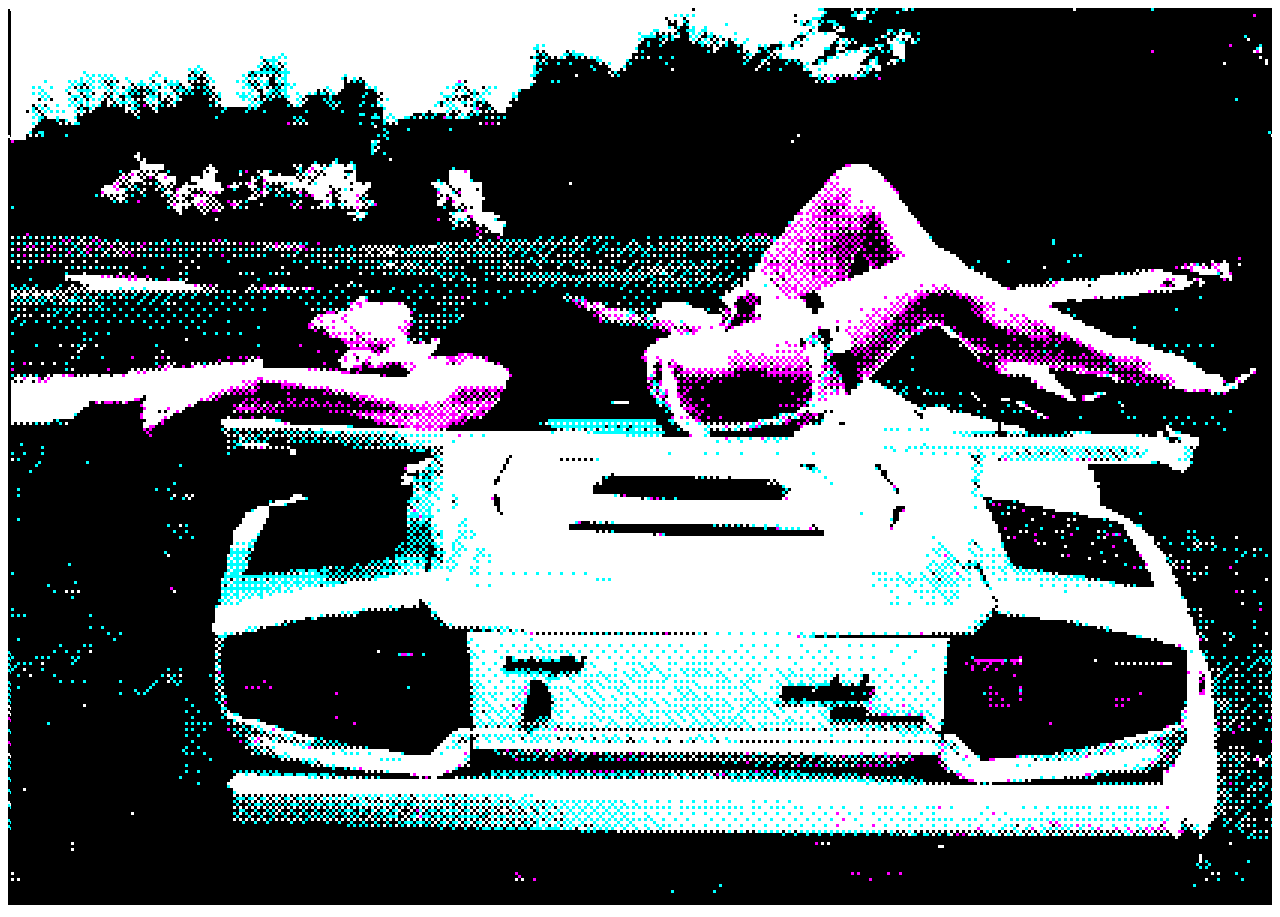
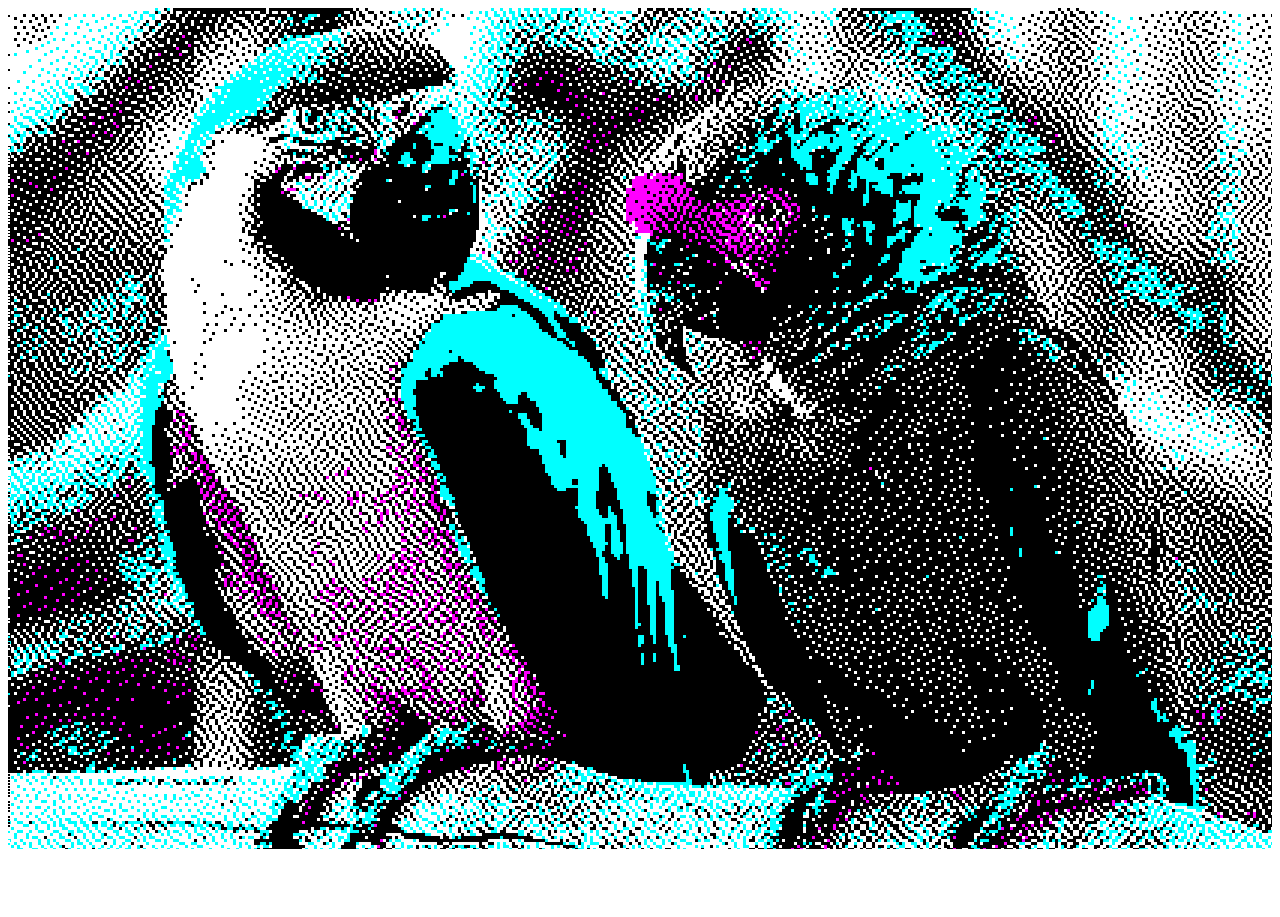
Before and after one commit to danielepiccone/ditherjs, a website: page demo/index.html in a window 1280 px wide. After the commit the page ends 861 px from the top, so only its background shows below. Drawn offline with nearby package versions, Linux system fonts and the light colour scheme.

Commit message:
added atkinson dithering

```diff
--- a/demo/index.html
+++ b/demo/index.html
@@ -10,7 +10,7 @@
         </style>
     </head>
     <body>
-        <img class="dither" id="target" src="Lamborghini-Countach-7.gif" />
+        <img class="dither" id="target" src="parrot-zoo.jpg" />
         <script src="//code.jquery.com/jquery-1.10.2.min.js"></script>
         <script src="../src/ditherjs.js"></script>
         <script src="../src/jquery.ditherjs.js"></script>
@@ -18,7 +18,8 @@
             $(function() {
                 console.log('ready');
                 var options = {
-                    "step":3
+                    "step":3,
+                    "algorithm": "atkinson"
                 };
                 $('.dither').ditherJS(options);
             });
--- a/src/ditherjs.js
+++ b/src/ditherjs.js
@@ -198,6 +198,84 @@ var DitherJS = function DitherJS(selector,opt) {
         };
 
         /**
+        * Perform an atkinson dither on the image
+        * */
+        this.atkinsonDither = function(in_imgdata) {
+            // Create a new empty image
+            var out_imgdata = ctx.createImageData(in_imgdata);
+            var d = new Uint8ClampedArray(in_imgdata.data);
+            var out = new Uint8ClampedArray(in_imgdata.data);
+            // Step
+            var step = self.opt.step;
+            // Ratio >=1
+            var ratio = 1/8;
+
+            for (var y=0;y<h;y += step) {
+                for (var x=0;x<w;x += step) {
+                    var i = (4*x) + (4*y*w);
+
+                    var $i = function(x,y) {
+                        return (4*x) + (4*y*w);
+                    };
+
+                    // Define bytes
+                    var r = i;
+                    var g = i+1;
+                    var b = i+2;
+                    var a = i+3;
+
+                    var color = new Array(d[r],d[g],d[b]);
+                    var approx = ditherCtx.approximateColor(color);
+
+                    var q = [];
+                    q[r] = d[r] - approx[0];
+                    q[g] = d[g] - approx[1];
+                    q[b] = d[b] - approx[2];
+
+                    // Diffuse the error for three colors
+                    d[$i(x+step,y) + 0] += ratio * q[r];
+                    d[$i(x-step,y+step) + 0] += ratio * q[r];
+                    d[$i(x,y+step) + 0] += ratio * q[r];
+                    d[$i(x+step,y+step) + 0] += ratio * q[r];
+                    d[$i(x+(2*step),y) + 0] += ratio * q[r];
+                    d[$i(x,y+(2*step)) + 0] += ratio * q[r];
+
+                    d[$i(x+step,y) + 1] += ratio * q[r];
+                    d[$i(x-step,y+step) + 1] += ratio * q[r];
+                    d[$i(x,y+step) + 1] += ratio * q[r];
+                    d[$i(x+step,y+step) + 1] += ratio * q[r];
+                    d[$i(x+(2*step),y) + 1] += ratio * q[r];
+                    d[$i(x,y+(2*step)) + 1] += ratio * q[r];
+
+                    d[$i(x+step,y) + 2] += ratio * q[r];
+                    d[$i(x-step,y+step) + 2] += ratio * q[r];
+                    d[$i(x,y+step) + 2] += ratio * q[r];
+                    d[$i(x+step,y+step) + 2] += ratio * q[r];
+                    d[$i(x+(2*step),y) + 2] += ratio * q[r];
+                    d[$i(x,y+(2*step)) + 2] += ratio * q[r];
+
+                    var tr = approx[0];
+                    var tg = approx[1];
+                    var tb = approx[2];
+
+                    // Draw a block
+                    for (var dx=0;dx<step;dx++){
+                        for (var dy=0;dy<step;dy++){
+                            var di = i + (4 * dx) + (4 * w * dy);
+
+                            // Draw pixel
+                            out[di] = tr;
+                            out[di+1] = tg;
+                            out[di+2] = tb;
+
+                        }
+                    }
+                }
+            }
+            out_imgdata.data.set(out);
+            return out_imgdata;
+        };
+        /**
         * Perform an error diffusion dither on the image
         * */
         this.errorDiffusionDither = function(in_imgdata) {
@@ -291,6 +369,8 @@ var DitherJS = function DitherJS(selector,opt) {
             var out_image = ditherCtx.errorDiffusionDither(in_image);
         else if (self.opt.algorithm == 'ordered')
             var out_image = ditherCtx.orderedDither(in_image);
+        else if (self.opt.algorithm == 'atkinson')
+            var out_image = ditherCtx.atkinsonDither(in_image);
         else
             throw new Error('Not a valid algorithm');
 
```
Also changed, not shown: demo/parrot-zoo.jpg (added).
